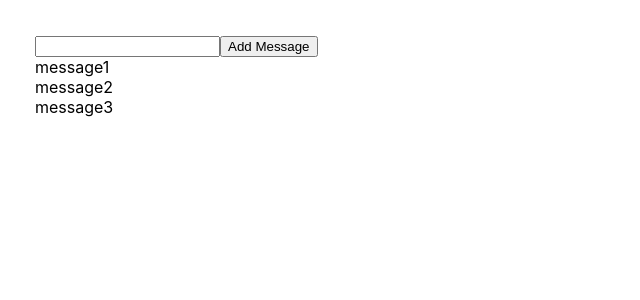
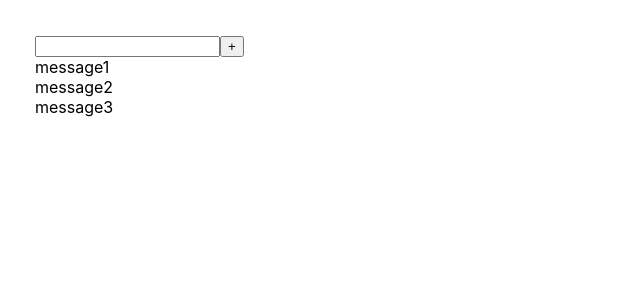
Before and after one commit to DmitryShastel/Native_JS_2.0_old, a React (Create React App) app in the folder Folder_1/native_js_2.0/: page / in a window 1280 px wide. Shown: the top 300 px of the page, without its empty margins (0-640 px from the left). Built offline with nearby package versions, Linux system fonts and the light colour scheme.

Commit message:
The microtask#6 is done

```diff
--- a/Folder_1/native_js_2.0/src/App.tsx
+++ b/Folder_1/native_js_2.0/src/App.tsx
@@ -1,6 +1,5 @@
 import React, {useState} from 'react';
 import {Input} from "./Native_JS_2.0/Native_JS_Monday/Input";
-import {Button} from "./Native_JS_2.0/Native_JS_Monday/Button";
 
 
 function App() {
@@ -10,19 +9,16 @@ function App() {
         {message: 'message3'}
     ])
 
-    // let addMessage = (title: string) => {
-    //     let newMessage = {message: title}
-    //     setMessage([newMessage, ...message])
-    //     console.log('title')
-    // }
+
+    const addMessage = (title: string) => {
+        let newMessage = {message: title}
+        setMessage([newMessage,...message])
+    }
 
     return (
         <div className="App">
 
-                <Input/>
-                <Button name={'Add Message'} callBack={() => {}}/>
-
-
+            <Input addMessage={addMessage}/>
             {message.map((m, index) => {
                 return (
                     <div key={index}>{m.message}</div>
--- a/Folder_1/native_js_2.0/src/Native_JS_2.0/Native_JS_Monday/Button.tsx
+++ b/Folder_1/native_js_2.0/src/Native_JS_2.0/Native_JS_Monday/Button.tsx
@@ -9,7 +9,7 @@ type ButtonType = {
 export const Button = (props: ButtonType) => {
 
     const onclickHandler = () => {
-
+        props.callBack()
     }
 
     return (
--- a/Folder_1/native_js_2.0/src/Native_JS_2.0/Native_JS_Monday/Input.tsx
+++ b/Folder_1/native_js_2.0/src/Native_JS_2.0/Native_JS_Monday/Input.tsx
@@ -1,30 +1,28 @@
 import React, {ChangeEvent, useState} from 'react';
 
 
-// type InputType = {
-//     addMessage: (title: string) => void
-// }
+type InputType = {
+    addMessage: (title: string) => void
+}
 
+export const Input = (props: InputType) => {
 
-export const Input = () => {
+    let [title, setTitle] = useState('')
+
+    const onChangeHandler = (e: ChangeEvent<HTMLInputElement>) => {
+        setTitle(e.currentTarget.value)
+    }
+
+    const onClickHandler = () => {
+        props.addMessage(title)
+        setTitle('')
+    }
 
     return (
-        <input/>
+        <div>
+            <input value={title} onChange={onChangeHandler}/>
+            <button onClick={onClickHandler}>+</button>
+        </div>
+
     );
 };
-
-
-
-
-
-
-// let [title, setTitle] = useState('')
-//
-// const onChangeHandler = (e: ChangeEvent<HTMLInputElement>) => {
-//     setTitle(e.currentTarget.value)
-// }
-//
-// const onClickButtonHandler = () => {
-//     props.addMessage(title)
-//     setTitle('')
-// }
```
